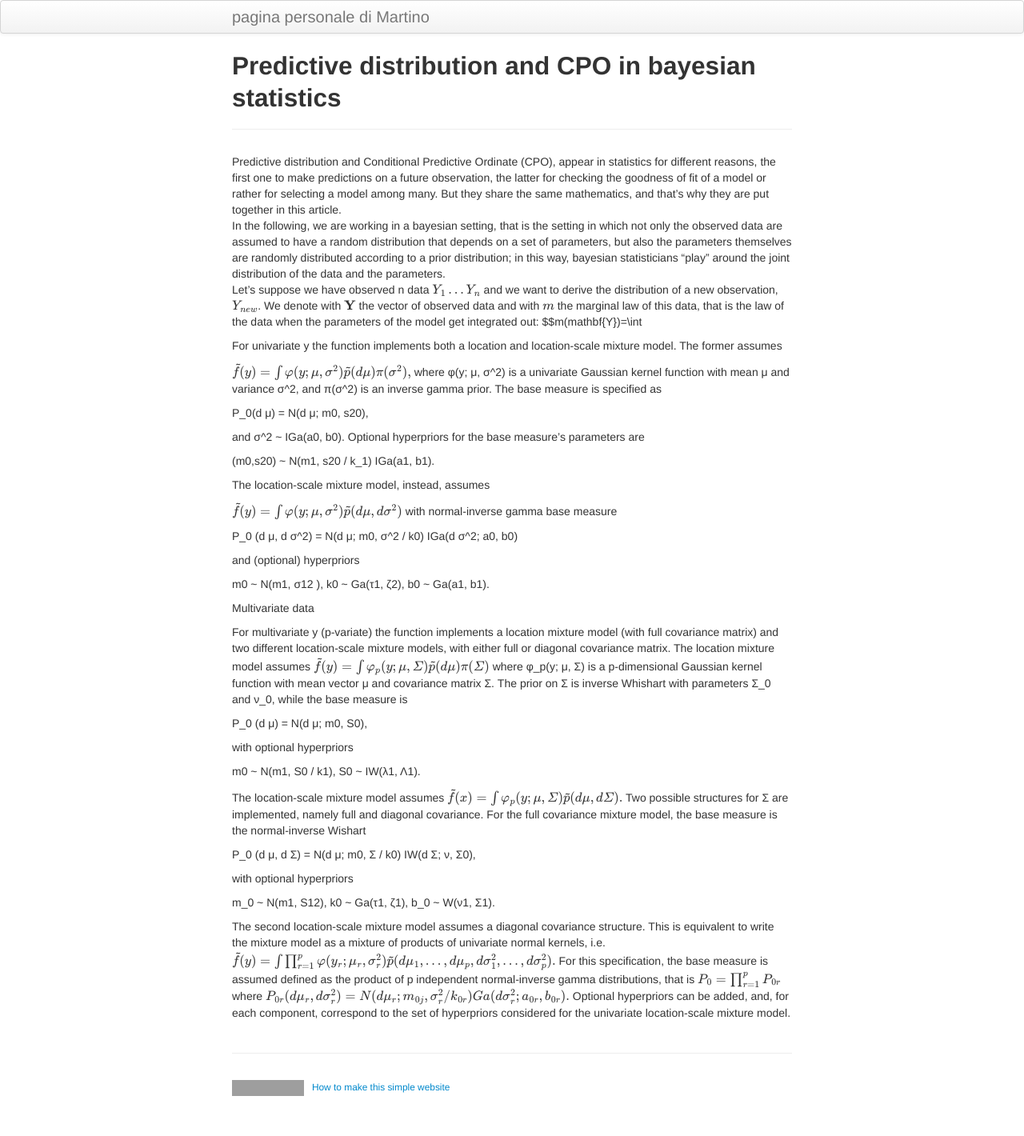
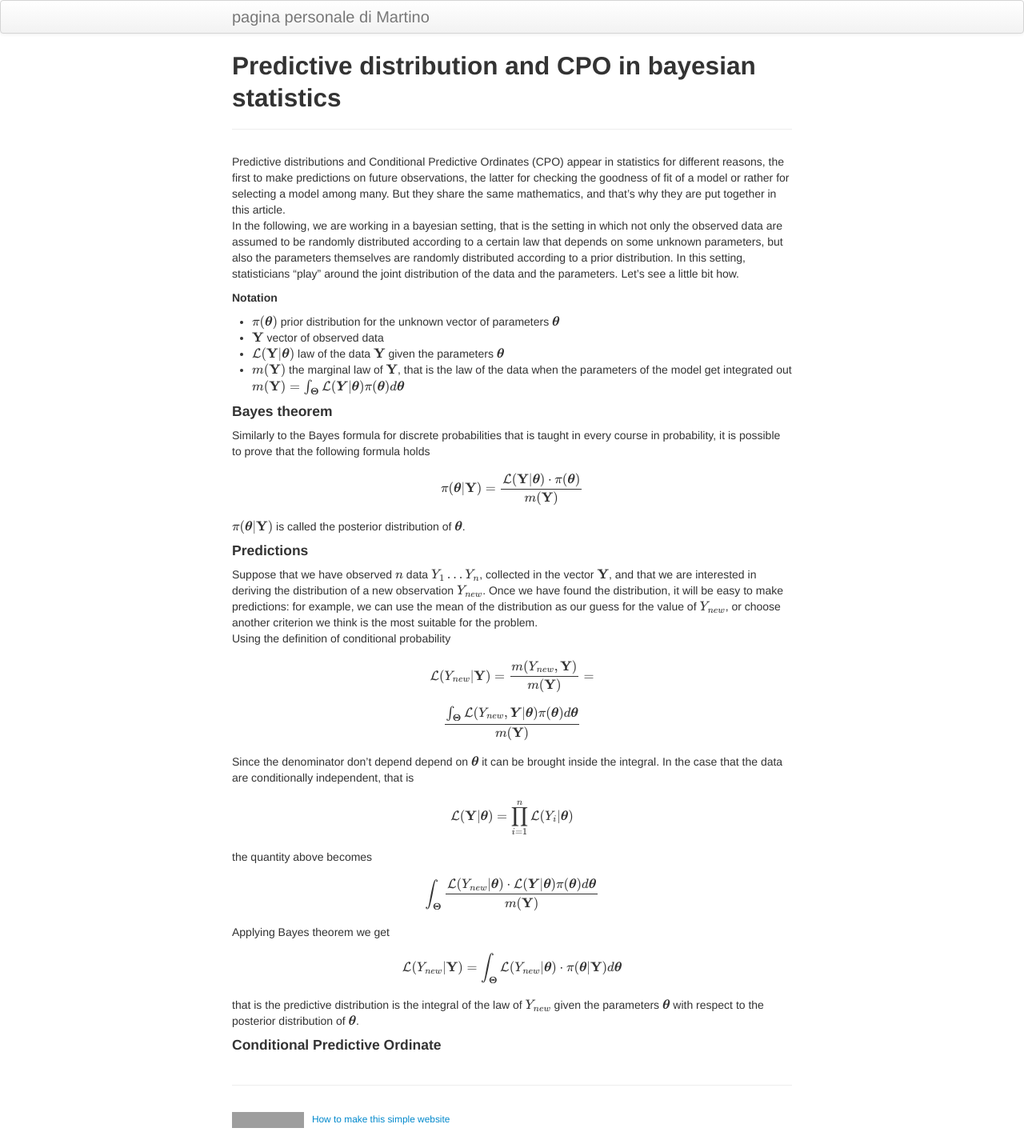
Before and after one commit to martinoischia/first-web-page, a Jekyll site: the page built from pages/university/predictive and cpo.md, in a window 1280 px wide. Shown: the whole page at 80% size. Built offline with Jekyll 4.4.1, drawn with Linux system fonts in a browser that asks for light colours; formulas are drawn with MathJax 3; a script that is not in the unit is left out; before the commit the page ends 1380 px from its top, so only the background shows below that; grey boxes are pictures that could not be loaded.

Commit message:
added predictive and CPO

```diff
--- a/pages/university/predictive and cpo.md
+++ b/pages/university/predictive and cpo.md
@@ -9,81 +9,64 @@ description: Pagina per tenere traccia del mio ipertesto mentale
 
 ---
 
-Predictive distribution and Conditional Predictive Ordinate (CPO), appear in statistics for different
-reasons, the first one to make predictions on a future observation, the latter for checking the
+Predictive distributions and Conditional Predictive Ordinates (CPO) appear in statistics for different
+reasons, the first to make predictions on future observations, the latter for checking the
 goodness of fit of a model or rather for selecting a model among many. But they share the same mathematics, and that's
 why they are put together in this article. \\
 In the following, we are working in a bayesian setting, that is the setting in which not only the observed data
-are assumed to have a random distribution that depends on a set of parameters, but also the parameters themselves
-are randomly distributed according to a prior distribution; in this way, bayesian statisticians "play" around
-the joint distribution of the data and the parameters.\\
-Let's suppose we have observed n data $Y_1 ... Y_n$ and we want to derive the distribution of a new observation,
-$Y_{new}$. We denote with $\mathbf{Y}$ the vector of observed data and with $m$ the marginal law of
-this data, that is the law of the data when the parameters of the model get integrated out:
-$$m(mathbf{Y})=\int
+are assumed to be randomly distributed according to a certain law that depends on some
+unknown parameters, but also the parameters themselves
+are randomly distributed according to a prior distribution. In this setting, statisticians "play" around
+the joint distribution of the data and the parameters. Let's see a little bit how.
 
+##### Notation
+- $\pi(\boldsymbol{\theta})$ prior distribution for the unknown
+ vector of parameters $\boldsymbol{\theta}$
+- $\mathbf{Y}$ vector of observed data
+- $\mathcal{L}(\mathbf{Y}|\boldsymbol{\theta})$ law of the data $\mathbf{Y}$
+given the parameters $\boldsymbol{\theta}$
+- $m(\mathbf{Y})$ the marginal law of
+$\mathbf{Y}$, that is the law of the data when the parameters of the model get integrated out
+$$m(\mathbf{Y})=\int_\boldsymbol\Theta{\mathcal{L}(\boldsymbol{Y}|\boldsymbol{\theta})\pi(\boldsymbol\theta)d\boldsymbol\theta}$$
 
-For univariate y the function implements both a location and location-scale mixture model. The former assumes
+#### Bayes theorem
+Similarly to the Bayes formula for discrete probabilities that is taught in every course in probability, it is
+possible to prove that the following formula holds
 
-$$\tilde f(y) = \int φ(y; μ, σ^2) \tilde p (d μ) π(σ^2),
-$$
-where φ(y; μ, σ^2) is a univariate Gaussian kernel function with mean μ and variance σ^2, and π(σ^2) is an inverse gamma prior. The base measure is specified as
+$$ \pi(\boldsymbol{\theta}|\mathbf{Y})= \frac{\mathcal{L}(\mathbf{Y}|\boldsymbol{\theta})\cdot\pi(\boldsymbol{\theta})}
+{m(\mathbf{Y})} $$
 
-P_0(d μ) = N(d μ; m0, s20),
+$\pi(\boldsymbol{\theta}\|\mathbf{Y})$ is called the posterior distribution of $\boldsymbol\theta$.
 
-and σ^2 ~ IGa(a0, b0). Optional hyperpriors for the base measure's parameters are
+#### Predictions
+Suppose that we have observed $n$ data $Y_1 ... Y_n$, collected in the vector $\mathbf{Y}$, and
+that we are interested in deriving the distribution of a new observation
+$Y_{new}$. Once we have found the distribution, it will be easy to make predictions: for example,
+we can use the mean of the distribution as our guess for the value of $Y_{new}$, or choose another
+criterion we think is the most suitable for the problem.\\
+Using the definition of conditional probability
 
-(m0,s20) ~ N(m1, s20 / k_1) IGa(a1, b1).
+$$\mathcal{L}(Y_{new}|\mathbf{Y})=\frac{m(Y_{new},\mathbf{Y})}{m(\mathbf{Y})}= $$
 
-The location-scale mixture model, instead, assumes
+$$\frac{\int_\boldsymbol\Theta{\mathcal{L}(Y_{new},\boldsymbol{Y}|\boldsymbol{\theta})\pi(\boldsymbol\theta)d\boldsymbol\theta}}
+{m(\mathbf{Y})}$$
 
-$$ \tilde f(y) = \int φ(y; μ, σ^2) \tilde p (d μ, d σ^2)
-$$
-with normal-inverse gamma base measure
+Since the denominator don't depend depend
+on $\boldsymbol\theta$ it can be brought inside the integral.
+In the case that the data are conditionally independent, that is
 
-P_0 (d μ, d σ^2) = N(d μ; m0, σ^2 / k0) IGa(d σ^2; a0, b0)
+$$\mathcal{L}(\mathbf{Y}|\boldsymbol{\theta})= \prod_{i=1}^n{\mathcal{L}(Y_i|\boldsymbol{\theta})}$$
 
-and (optional) hyperpriors
+the quantity above becomes
 
-m0 ~ N(m1, σ12 ), k0 ~ Ga(τ1, ζ2), b0 ~ Ga(a1, b1).
+$$\int_\boldsymbol\Theta{\frac{\mathcal{L}(Y_{new}|\boldsymbol\theta)\cdot
+\mathcal{L}(\boldsymbol{Y}|\boldsymbol{\theta})\pi(\boldsymbol\theta)d\boldsymbol\theta}{m(\mathbf{Y})}}$$
 
+Applying Bayes theorem we get
 
-Multivariate data
+$$\mathcal{L}(Y_{new}|\mathbf{Y})=\int_\boldsymbol\Theta{\mathcal{L}(Y_{new}|\boldsymbol\theta)\cdot\pi(\boldsymbol{\theta}|\mathbf{Y})d\boldsymbol{\theta}}$$
 
-For multivariate y (p-variate) the function implements a location mixture model (with full covariance matrix) and two different location-scale mixture models, with either full or diagonal covariance matrix. The location mixture model assumes
-$$
-\tilde f(y) = \int φ_p(y; μ, Σ) \tilde p (d μ) π(Σ)
-$$
-where φ_p(y; μ, Σ) is a p-dimensional Gaussian kernel function with mean vector μ and covariance matrix Σ. The prior on Σ is inverse Whishart with parameters Σ_0 and ν_0, while the base measure is
+that is the predictive distribution is the integral of the law of $Y_{new}$ given the parameters $\boldsymbol\theta$ with
+respect to the posterior distribution of $\boldsymbol\theta$.
 
-P_0 (d μ) = N(d μ; m0, S0),
-
-with optional hyperpriors
-
-m0 ~ N(m1, S0 / k1), S0 ~ IW(λ1, Λ1).
-
-The location-scale mixture model assumes
-$$
-\tilde f(x) = \int φ_p(y; μ, Σ) \tilde p (d μ, d Σ).
-$$
-Two possible structures for Σ are implemented, namely full and diagonal covariance. For the full covariance mixture model, the base measure is the normal-inverse Wishart
-
-P_0 (d μ, d Σ) = N(d μ; m0, Σ / k0) IW(d Σ; ν, Σ0),
-
-with optional hyperpriors
-
-m_0 ~ N(m1, S12), k0 ~ Ga(τ1, ζ1), b_0 ~ W(ν1, Σ1).
-
-The second location-scale mixture model assumes a diagonal covariance structure. This is equivalent to write the mixture model as a mixture of products of univariate normal kernels, i.e.
-$$
-\tilde f(y) = \int ∏_{r=1}^p φ(y_r; μ_r, σ^2_r) \tilde p (d μ_1,…,d μ_p, d σ_1^2,…,d σ_p^2).
-$$
-For this specification, the base measure is assumed defined as the product of p independent normal-inverse gamma distributions, that is
-$$
-P_0 = ∏_{r=1}^p P_{0r}
-$$
-where
-$$
-P_{0r}(d μ_r, d σ_r^2) = N(d μ_r; m_{0j}, σ^2_r / k_{0r}) Ga(d σ^2_r; a_{0r}, b_{0r}).
-$$
-Optional hyperpriors can be added, and, for each component, correspond to the set of hyperpriors considered for the univariate location-scale mixture model.
+#### Conditional Predictive Ordinate
```
Also changed, not shown: index.md (+1 -0 lines), pages/informatica.md (+3 -2 lines), pages/university.md (+1 -1 lines), pages/university/exercise probability.md (+2 -2 lines).
